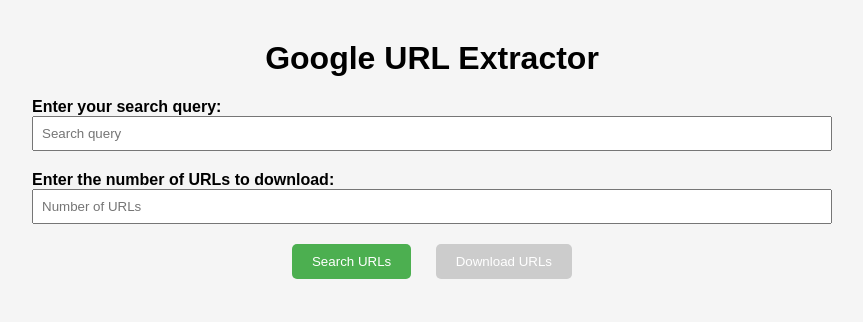
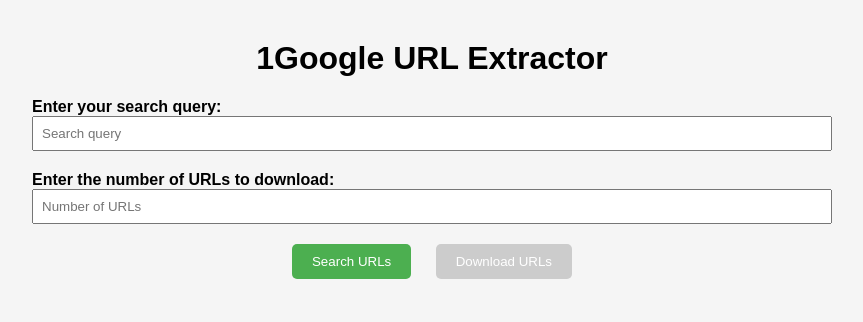
Before and after one commit to 0101sajid/url-extractor, a website: page index.html in a window 1280 px wide. Shown: the whole page, without its empty margins (208-1071 px from the left). Drawn offline with Linux system fonts and the light colour scheme.

Commit message:
Update index.html

```diff
--- a/index.html
+++ b/index.html
@@ -98,7 +98,7 @@
 </head>
 <body>
     <div class="container">
-        <h1>Google URL Extractor</h1>
+        <h1>1Google URL Extractor</h1>
         <div class="input-field">
             <label for="query-input">Enter your search query:</label>
             <input type="text" id="query-input" placeholder="Search query">
```
